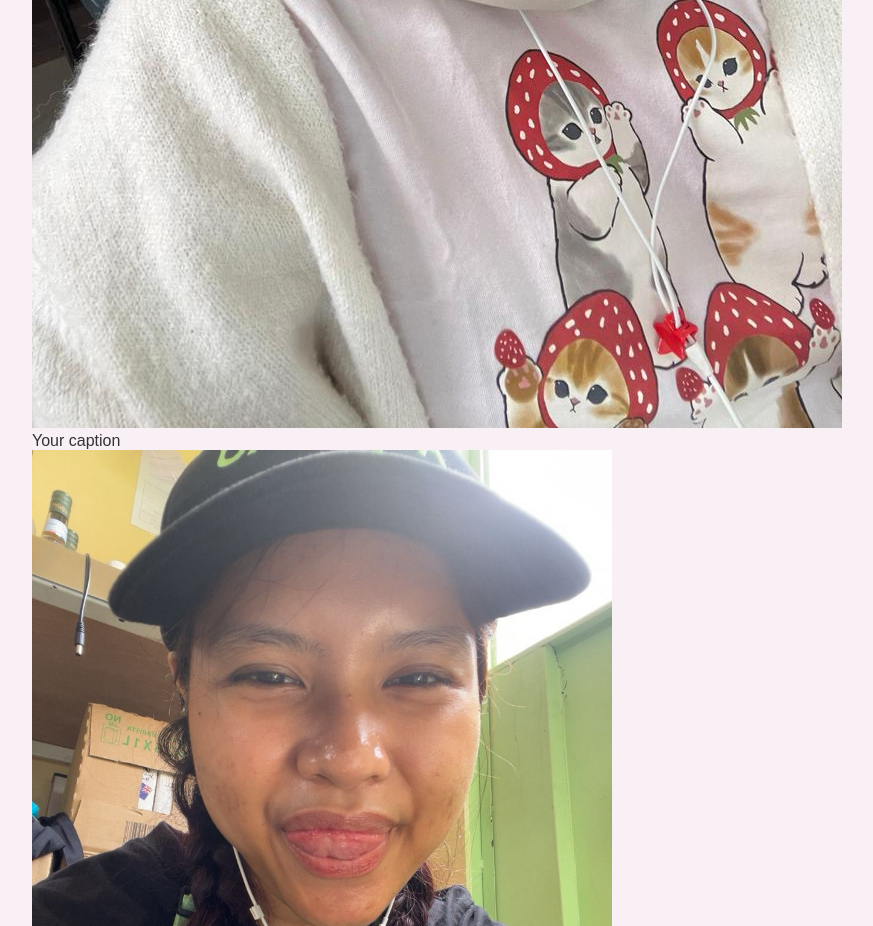
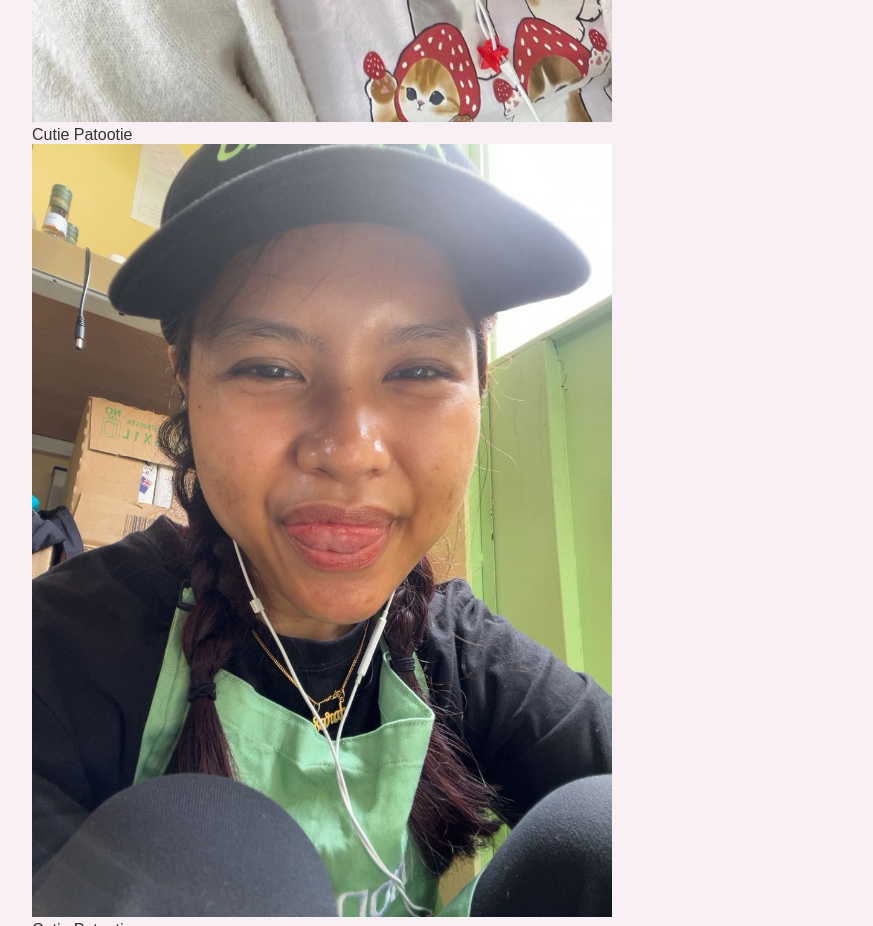
Before and after one commit to Dibboi/AdibnxtDoorr, a plain HTML site: page index.html in a window 1280 px wide. Shown: the part 2100-3026 px from the top of the page, without its empty margins (28-901 px from the left). Drawn offline with Linux system fonts and the light colour scheme.

Commit message:
Update index.html

```diff
--- a/index.html
+++ b/index.html
@@ -222,18 +222,19 @@
         <img src="test.jpg"width="50%"height="50%" alt="Cutie Patootie" class="photo">
         <div class="photo-caption">Cutie Patootie</div>
 
-          <div class="photo-container">
-        <img src="test2.jpg" class="photo">
-        <div class="photo-caption">Your caption</div>
+           <div class="photo-container">
+         <img src="test2.jpg"width="50%"height="50%" alt="Cutie Patootie" class="photo">
+        <div class="photo-caption">Cutie Patootie</div>
 
 
             <div class="photo-container">
-        <img src="test3.jpg"width="50%"height="50%" alt="Cutie Patootie" class="photo">
+         <img src="test3.jpg"width="50%"height="50%" alt="Cutie Patootie" class="photo">
         <div class="photo-caption">Cutie Patootie</div>
 
               <div class="photo-container">
-        <img src="test4.jpg"width="50%"height="50%" alt="Cutie Patootie" class="photo">
+             <img src="test4.jpg"width="50%"height="50%" alt="Cutie Patootie" class="photo">
         <div class="photo-caption">Cutie Patootie</div>
+
     </div>
 
         </section>
```
